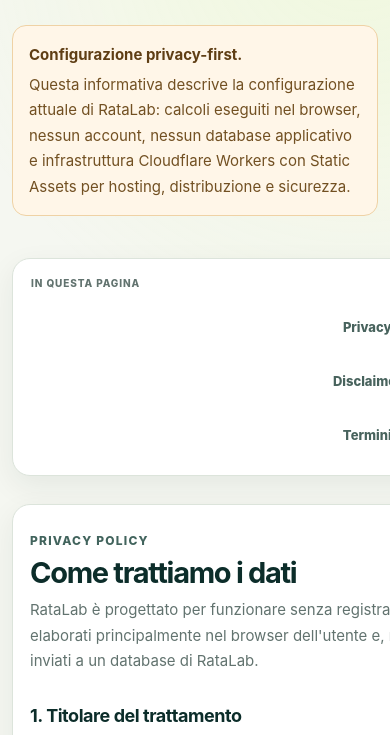
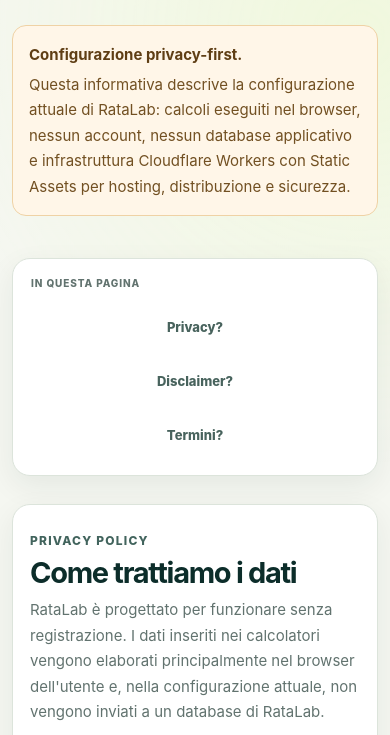
Before and after one commit to mickfive05/RataChiara, a website: page legal.html in a window 390 px wide. Shown: the part 307-1042 px from the top of the page. Drawn offline with Linux system fonts and the light colour scheme.

Commit message:
Fix Legal.html mobile

```diff
--- a/legal.html
+++ b/legal.html
@@ -13,6 +13,30 @@
     <title>Privacy, Disclaimer e Termini | RataLab</title>
 
     <style>
+      /* Keep this page inside the viewport at every size, including narrow phones. */
+      html,
+      body {
+        max-width: 100%;
+        overflow-x: hidden;
+      }
+
+      .site-shell,
+      .legal-page,
+      .legal-layout,
+      .legal-content,
+      .legal-card,
+      .legal-card > *,
+      .legal-highlight,
+      .legal-draft-notice,
+      .legal-sources,
+      .legal-meta,
+      .legal-footer-links,
+      .legal-table-wrap {
+        box-sizing: border-box;
+        min-width: 0;
+        max-width: 100%;
+      }
+
       .legal-page {
         width: min(1180px, calc(100% - 40px));
         margin: 0 auto;
@@ -68,6 +92,10 @@
         grid-template-columns: 260px minmax(0, 1fr);
         align-items: start;
         gap: 28px;
+      }
+
+      .legal-content {
+        min-width: 0;
       }
 
       .legal-nav {
@@ -196,8 +224,10 @@
 
       .legal-table-wrap {
         width: 100%;
+        max-width: 100%;
         margin: 16px 0 22px;
         overflow-x: auto;
+        overscroll-behavior-inline: contain;
         border: 1px solid var(--line);
         border-radius: 14px;
       }
@@ -240,6 +270,12 @@
         font-weight: 800;
         text-decoration: underline;
         text-underline-offset: 3px;
+      }
+
+      .legal-card a[href^="mailto:"],
+      .legal-card a[href^="http"] {
+        overflow-wrap: anywhere;
+        word-break: break-word;
       }
 
       .legal-meta {
@@ -311,7 +347,7 @@
 
       @media (max-width: 850px) {
         .legal-page {
-          width: min(100% - 28px, 1180px);
+          width: min(1180px, calc(100% - 28px));
           padding: 48px 0 72px;
         }
 
@@ -338,7 +374,7 @@
 
       @media (max-width: 560px) {
         .legal-page {
-          width: min(100% - 24px, 1180px);
+          width: min(1180px, calc(100% - 24px));
           padding: 34px 0 56px;
         }
 
@@ -363,6 +399,12 @@
         .legal-card {
           padding: 24px 17px;
           border-radius: 18px;
+        }
+
+        .legal-table-wrap {
+          margin-right: 0;
+          margin-left: 0;
+          border-radius: 12px;
         }
 
         .legal-card h2 {
@@ -442,7 +484,7 @@
             <a href="#termini">Termini <span aria-hidden="true">?</span></a>
           </aside>
 
-          <div>
+          <div class="legal-content">
             <article class="legal-card" id="privacy">
               <span class="eyebrow">Privacy Policy</span>
               <h2>Come trattiamo i dati</h2>
```
